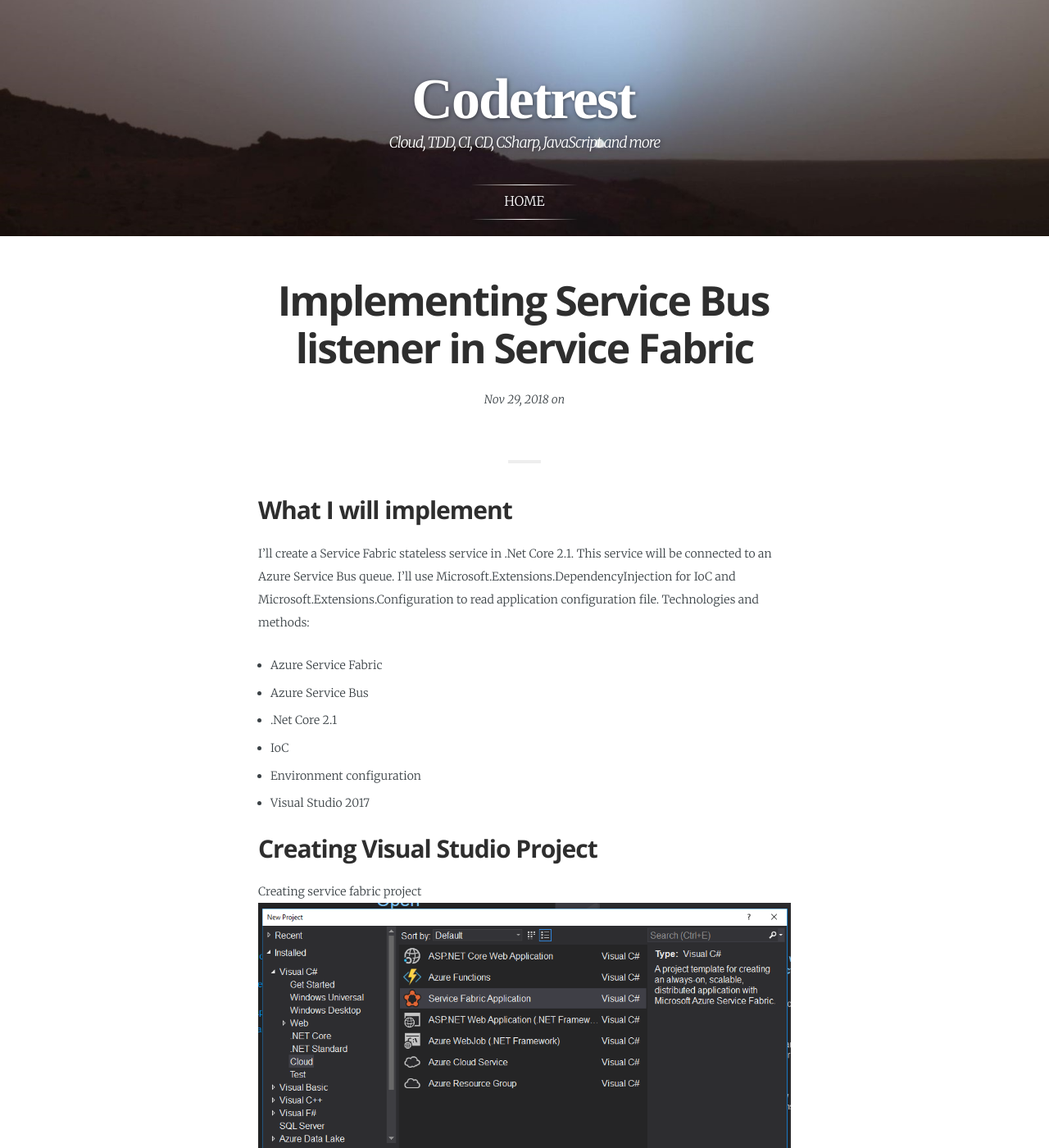
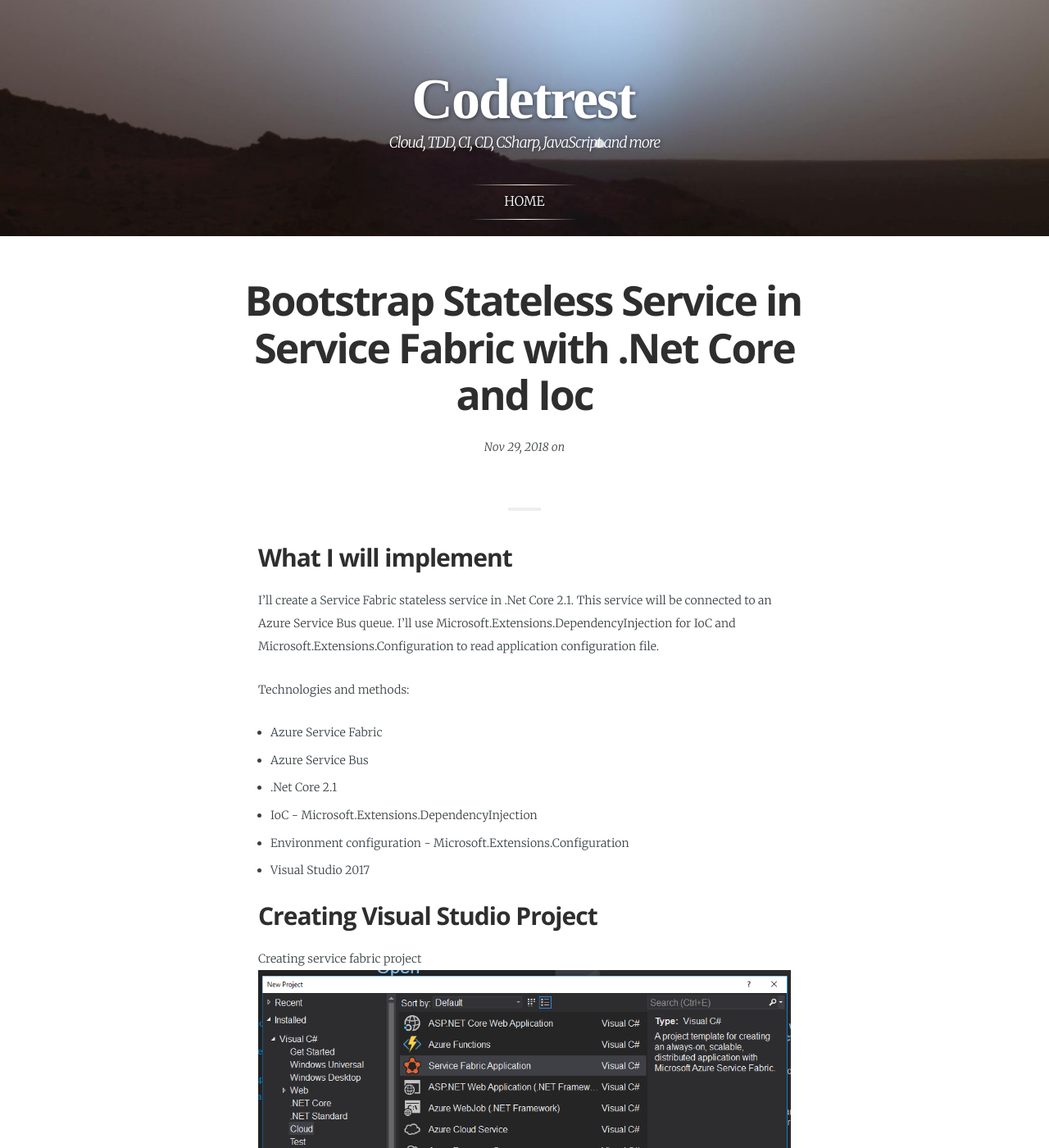
Before and after one commit to adimoraret/codetrest, a Jekyll site: the page built from _posts/2018-11-29-bootstrap-stateless-service-service-fabric-net-core-ioc.md, in a window 1280 px wide and 1400 px high. Shown: the whole window at 82% size. Built offline with Jekyll 4.4.1, drawn with Linux system fonts in a browser that asks for light colours; some web fonts are replaced; some of the changed text lies outside the part shown.

Commit message:
Renamed title and fixed typos

````diff
--- a/_posts/2018-11-29-implementing-service-bus-listener-in-service-fabric.md
+++ b/_posts/2018-11-29-bootstrap-stateless-service-service-fabric-net-core-ioc.md
@@ -1,7 +1,7 @@
 ---
 layout:             post
-title:              "Implementing Service Bus listener in Service Fabric"
-menutitle:          "Implementing Service Bus listener in Service Fabric"
+title:              "Bootstrap Stateless Service in Service Fabric with .Net Core and Ioc"
+menutitle:          "Bootstrap Service Fabric with .Net Core and IoC"
 date:               2018-11-29 07:23:00
 category:           Azure
 author:             adimoraret
@@ -11,12 +11,13 @@ published:          true
 ---
 ## What I will implement ##
 I'll create a Service Fabric stateless service in .Net Core 2.1. This service will be connected to an Azure Service Bus queue. I'll use Microsoft.Extensions.DependencyInjection for IoC and Microsoft.Extensions.Configuration to read application configuration file.
+
 Technologies and methods:
 * Azure Service Fabric
 * Azure Service Bus
 * .Net Core 2.1
-* IoC
-* Environment configuration
+* IoC - Microsoft.Extensions.DependencyInjection
+* Environment configuration - Microsoft.Extensions.Configuration
 * Visual Studio 2017
 
 ## Creating Visual Studio Project ##
@@ -44,7 +45,7 @@ private static ServiceBusProcessor CreateServiceBusProcessor(
     return new ServiceBusProcessor(context);
 }
 ```
-Now in ServiceBusProcessor, I'll install the following NuGet packages
+Now in ServiceBusProcessor, I'll install the following NuGet packages:
 * Microsoft.Extensions.DependencyInjection,
 * Microsoft.Extensions.Configuration,
 * Microsoft.Extensions.Configuration.Json,
````
Also changed, not shown: other parts of _posts/2018-11-29-bootstrap-stateless-service-service-fabric-net-core-ioc.md (+1 -1 lines).
